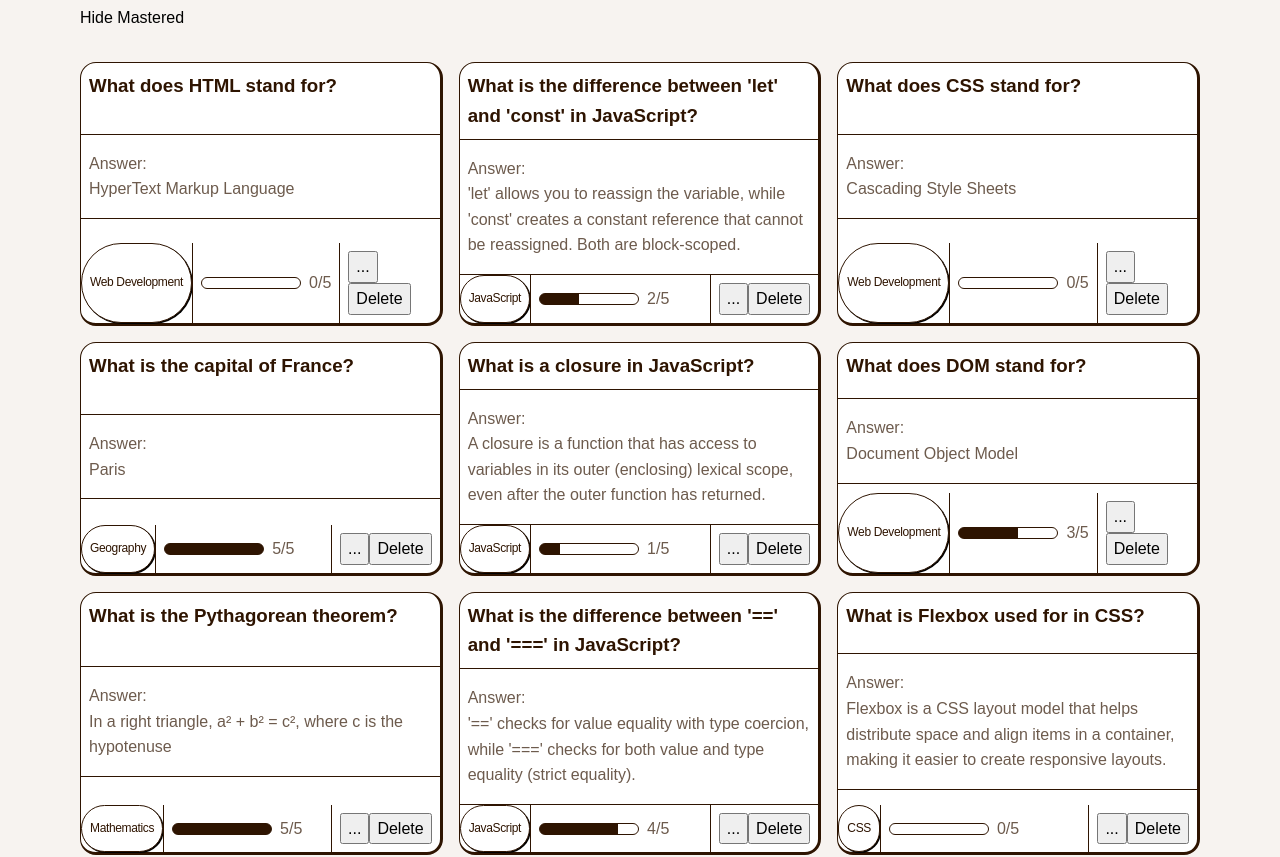
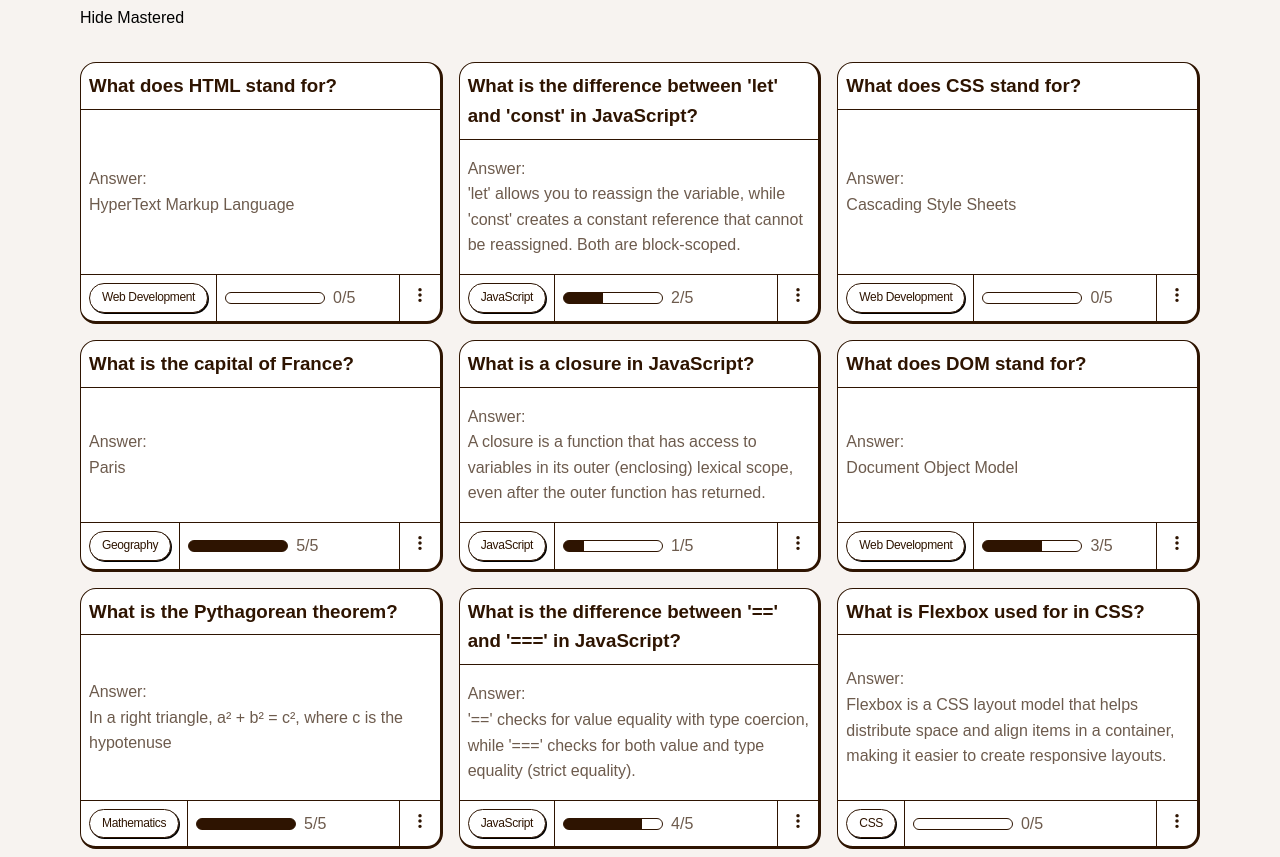
Before and after one commit to jkaps9/flashcard-app, a React (Vite) app: page / in a window 1280 px wide. Shown: the part 1163-2020 px from the top of the page. Built offline with nearby package versions, Linux system fonts and the light colour scheme; a web font is replaced by a local one.

Commit message:
style flashcard footer

```diff
--- a/src/components/Card.jsx
+++ b/src/components/Card.jsx
@@ -1,3 +1,5 @@
+import MenuIcon from "../assets/icons/icon-menu.svg";
+
 export default function Card({
   id,
   question,
@@ -18,7 +20,9 @@ export default function Card({
         <p className="flashcard__answer-text">{answer}</p>
       </div>
       <div className="flashcard__footer">
-        <div className="tag">{category}</div>
+        <div>
+          <div className="tag">{category}</div>
+        </div>
         <div className="footer__progress">
           <div
             className="progress__bar"
@@ -27,8 +31,11 @@ export default function Card({
           <p className="progress__amount">{knownCount}/5</p>
         </div>
         <div className="footer__buttons">
-          <button className="flashcard__menu-button">...</button>
-          <button onClick={() => onDelete(id)}>Delete</button>
+          <button className="flashcard__menu-btn">
+            <img src={MenuIcon} aria-hidden="true" />
+            <span className="sr-only">Toggle Menu</span>
+          </button>
+          {/* <button onClick={() => onDelete(id)}>Delete</button> */}
         </div>
       </div>
     </div>
--- a/src/index.css
+++ b/src/index.css
@@ -372,6 +372,7 @@ h6 {
   justify-content: center;
   line-height: 1.3;
   letter-spacing: -0.36px;
+  padding: 0.375rem 0.75rem;
   text-wrap: nowrap;
 }
 
@@ -489,39 +490,46 @@ header .mode-toggle button .study .study-card__header {
     clamp(1rem, 0.7615rem + 1.0178vw, 1.25rem);
 }
 
-.all-cards .card-grid {
+.card-grid {
   display: grid;
   grid-template-columns: 1fr;
   gap: 1rem;
 }
-.all-cards .flashcard {
+
+.flashcard {
   align-items: stretch;
   display: flex;
   flex-direction: column;
   justify-content: space-between;
 }
-.all-cards .flashcard__header {
+
+.flashcard__header {
+  border-bottom: 1px solid var(--color-border);
   padding: 0.5rem;
 }
-.all-cards .flashcard__answer {
-  border-top: 1px solid var(--color-border);
-  border-bottom: 1px solid var(--color-border);
+
+.flashcard__answer {
   padding: 1rem 0.5rem;
 }
-.all-cards .flashcard__footer {
+
+.flashcard__footer {
+  border-top: 1px solid var(--color-border);
   display: grid;
   grid-template-columns: auto 1fr auto;
 }
-.all-cards .flashcard__footer > * {
+
+.flashcard__footer > * {
   padding: 0.5rem;
 }
-.all-cards .flashcard__footer .footer__progress {
+
+.flashcard__footer .footer__progress {
   align-items: center;
   border-inline: 1px solid var(--color-border);
   display: flex;
   gap: 0.5rem;
 }
-.all-cards .flashcard__footer .progress__bar {
+
+.flashcard__footer .progress__bar {
   background-image: linear-gradient(
     to right,
     var(--color-border) var(--progress),
@@ -531,6 +539,13 @@ header .mode-toggle button .study .study-card__header {
   border-radius: 100vw;
   height: 12px;
   width: 100px;
+}
+
+.flashcard__menu-btn {
+  border: none;
+  background: none;
+  display: flex;
+  padding: 0;
 }
 
 .study.hidden,
```
